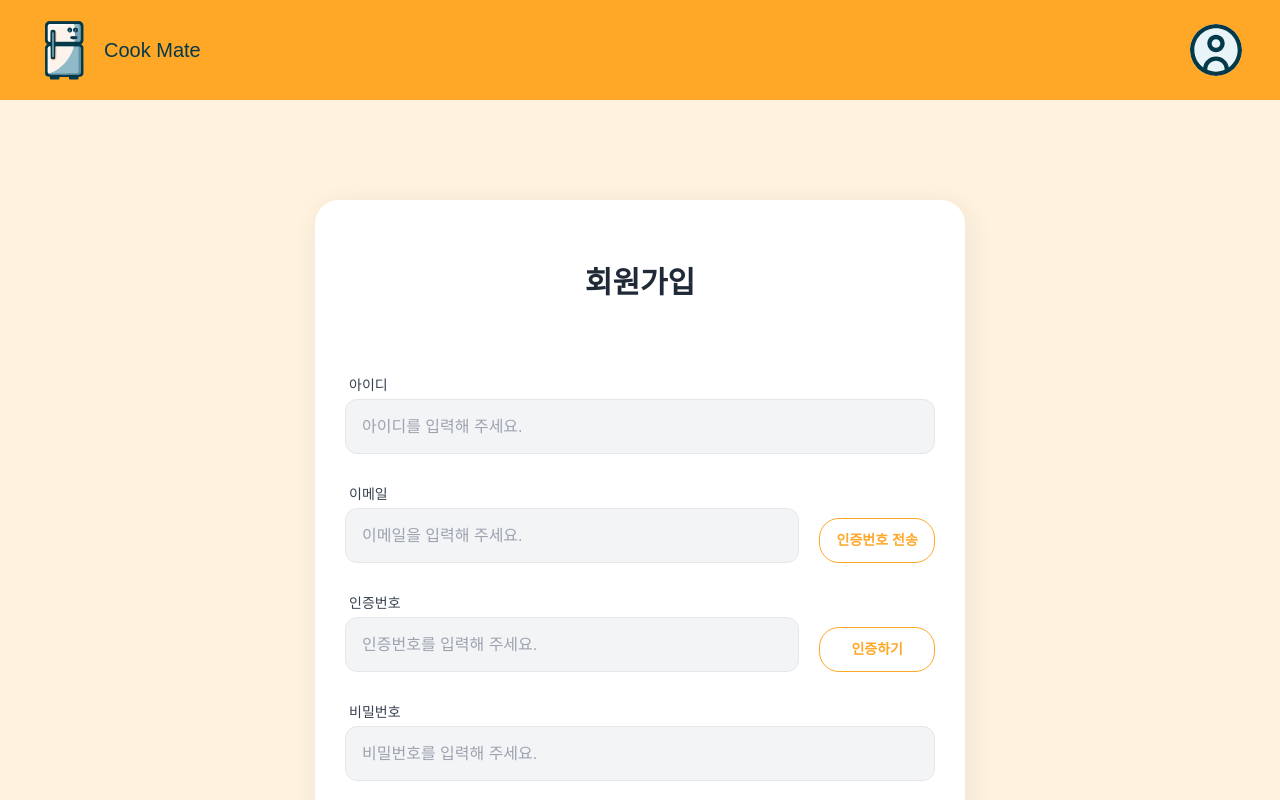
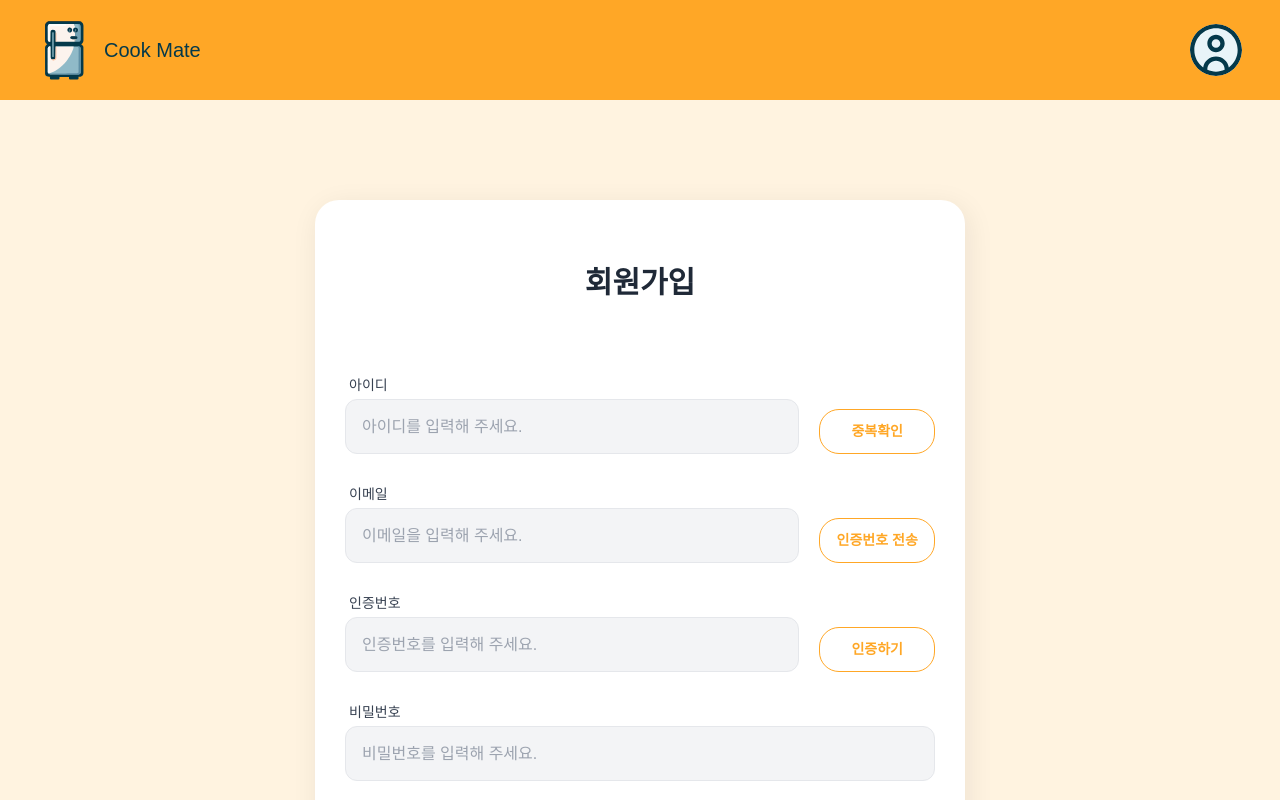
Before and after one commit to CookMate-AI/frontend, a Next.js app: page /signup in a window 1280 px wide. Shown: the top 800 px of the page. Built offline with nearby package versions, Linux system fonts and the light colour scheme; a web font is replaced by a local one.

Commit message:
fix : 아이디 중복확인 추가

```diff
--- a/src/pages/signup/index.tsx
+++ b/src/pages/signup/index.tsx
@@ -18,11 +18,12 @@ export default function Signup() {
   };
 
   return (
-    <div className="flex min-h-screen justify-center bg-beige-200 pt-100 pb-20">
+    <div className="flex min-h-screen justify-center bg-beige-200 pb-20 pt-100">
       <div className="relative h-940 w-650 rounded-24 bg-white px-30 py-60 shadow-md">
         <h1 className="text-center text-30 font-bold text-gray-800">회원가입</h1>
         <form onSubmit={handleSubmit(onsubmit)} className="mt-70 flex flex-col gap-30">
-          <div className="relative">
+          <div className="relative flex items-end gap-20">
+            <div className="w-full">
               <Controller
                 name="id"
                 control={control}
@@ -47,6 +48,12 @@ export default function Signup() {
               {errors.id && (
                 <p className="absolute left-3 text-13 text-red-400">{errors.id.message}</p>
               )}
+            </div>
+            <Button
+              label="중복확인"
+              variant="outlinePrimary"
+              className="h-45 w-140 text-14 font-bold"
+            />
           </div>
 
           <div className="relative flex items-end gap-20">
```
Lines whose indentation alone changed are shown as unchanged.
